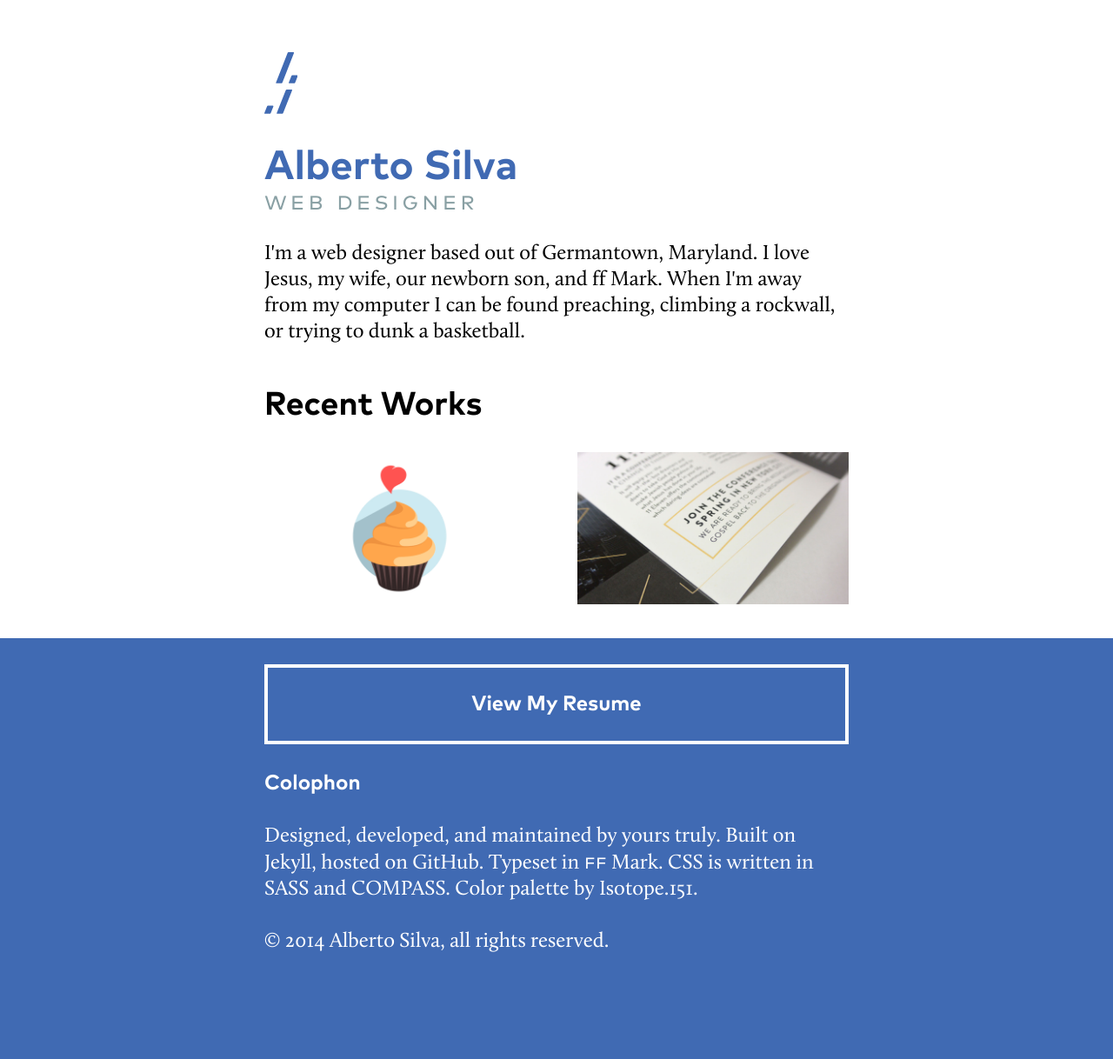
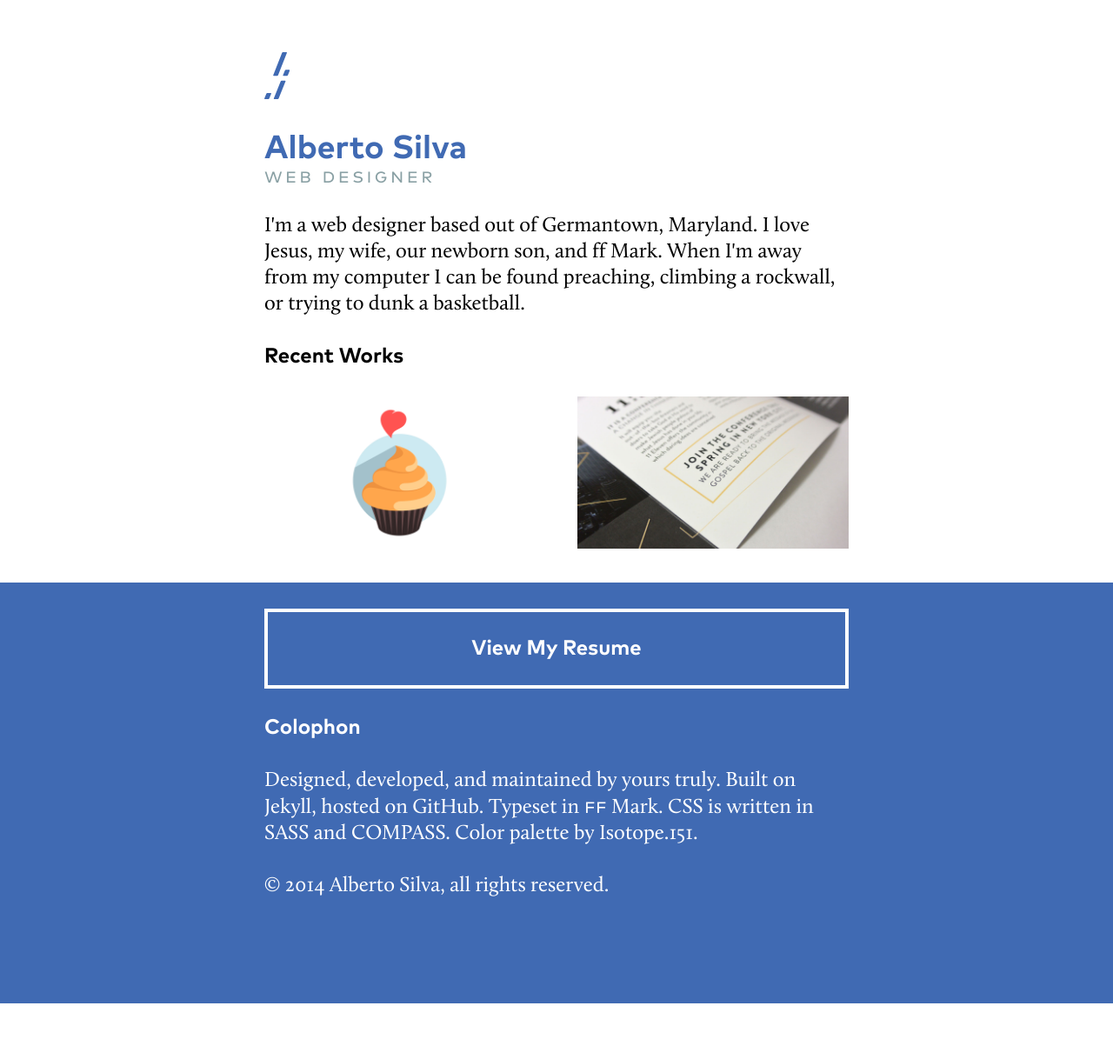
Before and after one commit to asilvadesigns/portfolio, a Jekyll site: the page built from index.html, in a window 1280 px wide. Shown: the whole page at 87% size. Built offline with Jekyll 4.4.1, drawn with Linux system fonts in a browser that asks for light colours; after the commit the page ends 1154 px from its top, so only the background shows below that.

Commit message:
Additional Edits

```diff
--- a/_compass/base/_typography.scss
+++ b/_compass/base/_typography.scss
@@ -147,8 +147,8 @@ img, .image {
 .logo__icon {
     display: inline-block;
     svg {
-        // height: 2.25em;
-        height: 2.953em;
+        height: 2.25em;
+        // height: 2.953em;
     }
     svg path {
         fill: $title--primary--color;
--- a/_includes/header.html
+++ b/_includes/header.html
@@ -15,12 +15,8 @@
                     </svg>
                 </a>
             </div>
-            <h1 class="beta [ title title--primary ]">{{ site.my_name }}</h1>
-            <h2 class="delta [ title title--secondary ]">{{ site.my_skill }}</h2>
-            <!-- <ul class="list list--nostyle">
-                <li>(301) 275-0678</li>
-                <li>asilvadesigns@gmail.com</li>
-            </ul> -->
+            <h1 class="gamma [ title title--primary ]">{{ site.my_name }}</h1>
+            <h2 class="epsilon [ title title--secondary ]">{{ site.my_skill }}</h2>
             <p>I'm a web designer based out of Germantown, Maryland. I love Jesus, my wife, our newborn son, and ff Mark. When I'm away from my computer I can be found preaching, climbing a rockwall, or trying to dunk a basketball.</p>
         </div>
     </div>
--- a/index.html
+++ b/index.html
@@ -3,9 +3,9 @@ layout: default
 ---
 <main>
     <article class="container">
-        <h3 class="headline">
+        <h5 class="headline">
             <strong>Recent Works</strong>
-        </h3>
+        </h5>
         <ul class="grid [ list list--posts ]">
             {% for post in site.posts %}
             {% if post.categories contains 'portfolio' %}
```
Also changed, not shown: css/screen.css (+1 -1 lines), 7 other files.
